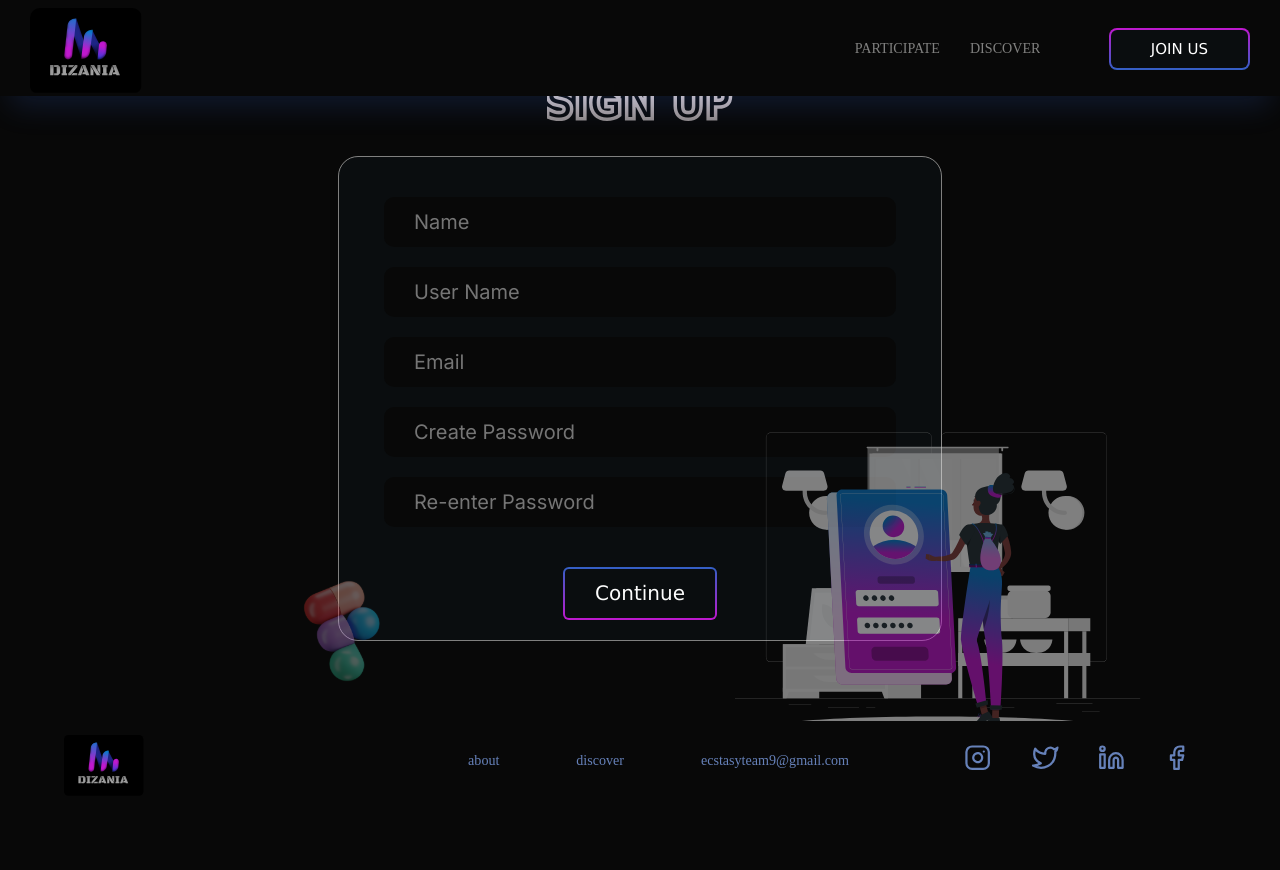
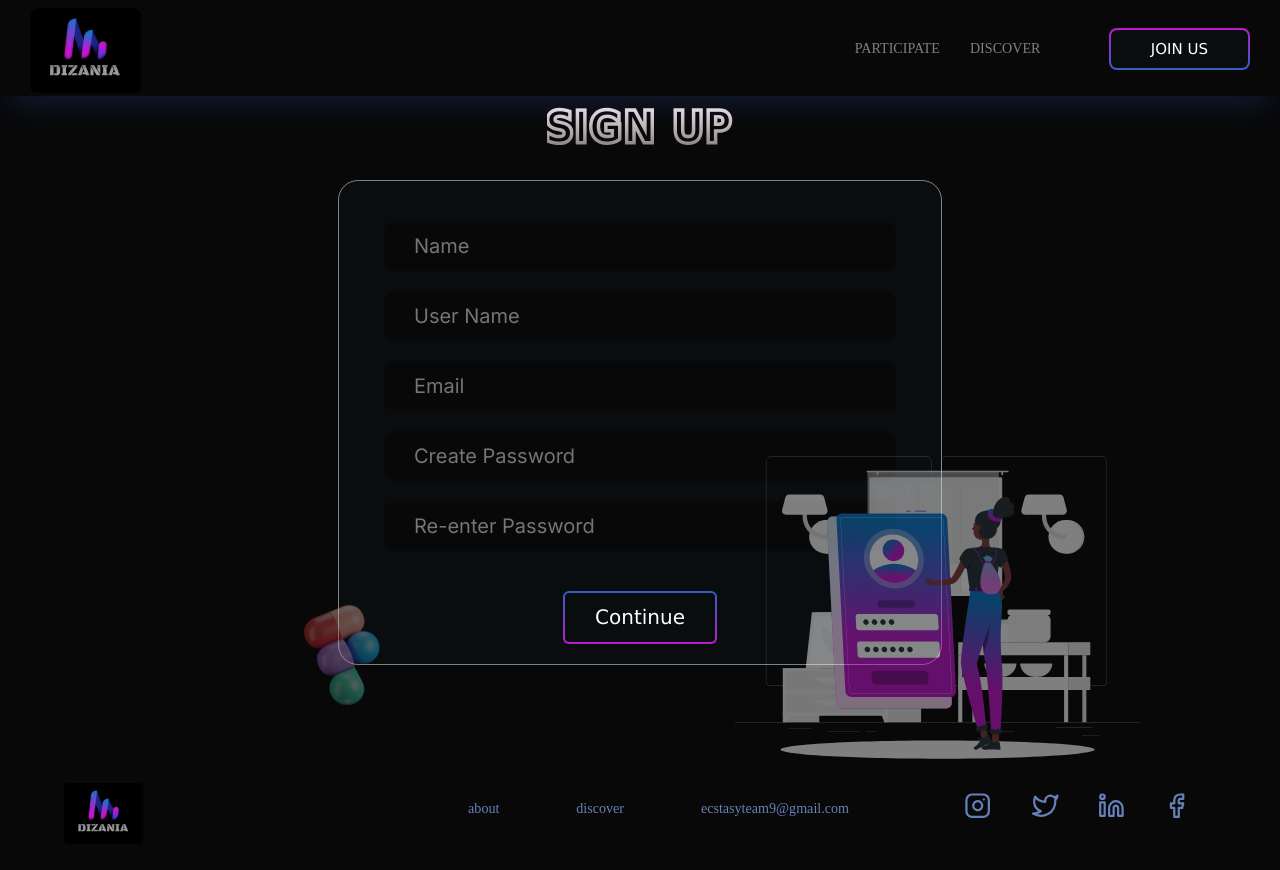
Before and after one commit to unnat1654/Dizania-NCS, a React (Vite) app in the folder client/: page /signup in a window 1280 px wide. Shown: the top 870 px of the page. Before the commit the page ends 829 px from the top, so only its background shows below. Built offline with nearby package versions, Linux system fonts and the light colour scheme.

Commit message:
made small change

```diff
--- a/client/src/App.css
+++ b/client/src/App.css
@@ -269,7 +269,7 @@ a {
   text-align: center;
   flex-direction: column;
   row-gap: 30px;
-  margin: 10vh;
+  margin: 13vh;
   z-index: 10;
   overflow: visible;
 }
```
Also changed, not shown: 4 other files (tests, documents, lock files or other folders).
